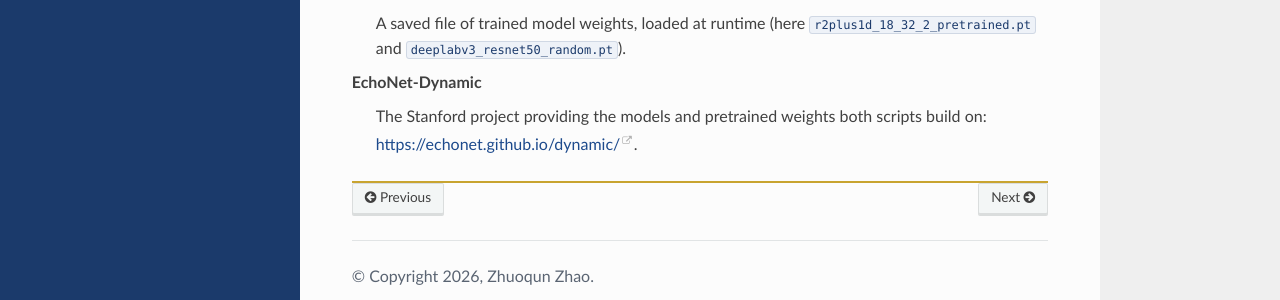
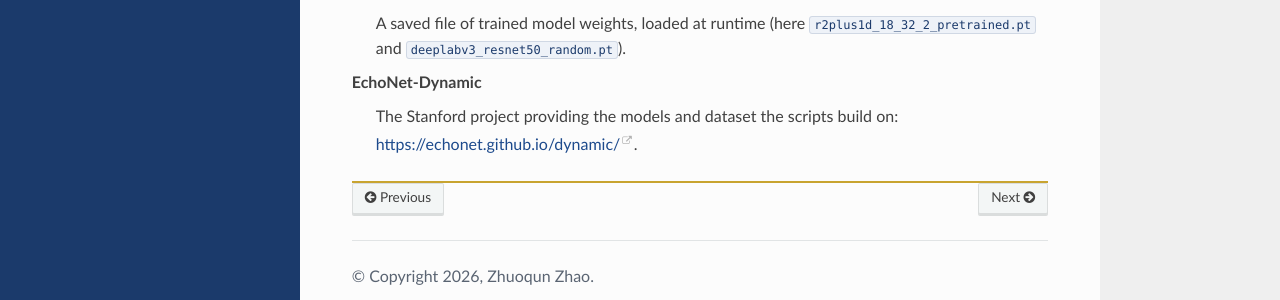
Before and after one commit to zhuoqun/Segmentation-and-EF-prediction, a Sphinx documentation site: the page built from sphinx/sphinx/source/appendix/glossary.md, in a window 1280 px wide and 900 px high, scrolled down 537 px. Shown: the part 556-856 px from the top of the window. Built offline with Sphinx 7.4.7 and the Read the Docs theme 3.1.0, drawn with Linux system fonts in a browser that asks for light colours.

Commit message:
Point weight links to ModelFLOWs-cardiac release; refine glossary

````diff
--- a/sphinx/sphinx/source/appendix/glossary.md
+++ b/sphinx/sphinx/source/appendix/glossary.md
@@ -48,6 +48,6 @@ Checkpoint (.pt)
   and `deeplabv3_resnet50_random.pt`).
 
 EchoNet-Dynamic
-  The Stanford project providing the models and pretrained weights both scripts
-  build on: <https://echonet.github.io/dynamic/>.
+  The Stanford project providing the models and dataset the scripts build on:
+  <https://echonet.github.io/dynamic/>.
 ```
````
Also changed, not shown: README.md (+1 -1 lines), sphinx/sphinx/source/appendix/faq.md (+1 -1 lines), sphinx/sphinx/source/chapters/02_installation.md (+1 -1 lines), sphinx/sphinx/source/chapters/08_downloads.md (+4 -4 lines).
